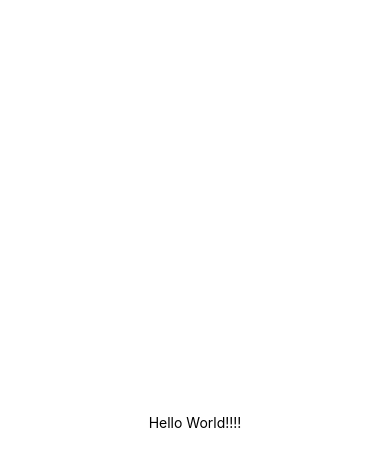
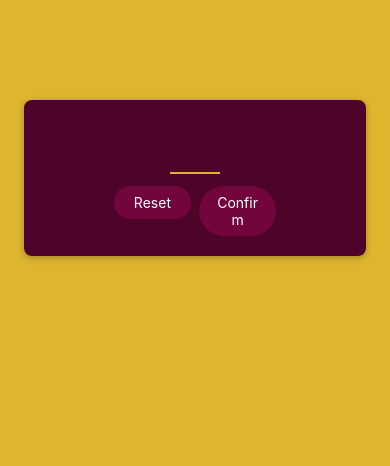
Before and after one commit to aykutyildiz26/guess-my-number-game, a React Native app: screen / in a window 390 px wide. Shown: the top 466 px of the page. Built offline with nearby package versions, Linux system fonts and the light colour scheme.

Commit message:
Text Input Container & App Background

```diff
--- a/App.js
+++ b/App.js
@@ -1,20 +1,17 @@
-import { StatusBar } from 'expo-status-bar';
-import { StyleSheet, Text, View } from 'react-native';
+import { StyleSheet, View } from "react-native";
+import StartGameScreen from "./screens/StartGameScreen";
 
 export default function App() {
   return (
-    <View style={styles.container}>
-      <Text>Hello World!!!!</Text>
-      <StatusBar style="auto" />
+    <View style={styles.rootScreen}>
+      <StartGameScreen />
     </View>
   );
 }
 
 const styles = StyleSheet.create({
-  container: {
+  rootScreen: {
     flex: 1,
-    backgroundColor: '#fff',
-    alignItems: 'center',
-    justifyContent: 'center',
+    backgroundColor: "#ddb52f",
   },
 });
--- a/app.json
+++ b/app.json
@@ -1,7 +1,7 @@
 {
   "expo": {
-    "name": "RNCourse",
-    "slug": "RNCourse",
+    "name": "Guess My Number",
+    "slug": "Guess My Number",
     "version": "1.0.0",
     "orientation": "portrait",
     "icon": "./assets/icon.png",
@@ -13,9 +13,7 @@
     "updates": {
       "fallbackToCacheTimeout": 0
     },
-    "assetBundlePatterns": [
-      "**/*"
-    ],
+    "assetBundlePatterns": ["**/*"],
     "ios": {
       "supportsTablet": true
     },
--- /dev/null
+++ b/components/PrimaryButton.js
@@ -0,0 +1,51 @@
+import { View, Text, Pressable, StyleSheet } from "react-native";
+
+const PrimaryButton = ({ children }) => {
+  const pressHandler = () => {
+    console.log("Pressed!");
+  };
+
+  return (
+    <View style={styles.buttonOuterContainer}>
+      <Pressable
+        style={({ pressed }) =>
+          pressed
+            ? [styles.buttonInnerContainer, styles.pressed]
+            : styles.buttonInnerContainer
+        }
+        onPress={pressHandler}
+        android_ripple={{ color: "#640233" }}
+      >
+        <Text style={styles.buttonText}>{children}</Text>
+      </Pressable>
+    </View>
+  );
+};
+
+export default PrimaryButton;
+
+const styles = StyleSheet.create({
+  buttonOuterContainer: {
+    borderRadius: 28,
+    margin: 4,
+    overflow: "hidden",
+  },
+
+  buttonInnerContainer: {
+    backgroundColor: "#72063c",
+    paddingVertical: 8,
+    paddingHorizontal: 16,
+
+    elevation: 2, //Android Only
+  },
+
+  buttonText: {
+    color: "white",
+    textAlign: "center",
+  },
+
+  //This is for iOS
+  pressed: {
+    opacity: 0.75,
+  },
+});
--- a/package.json
+++ b/package.json
@@ -1,5 +1,5 @@
 {
-  "name": "rncourse",
+  "name": "guess-my-number",
   "version": "1.0.0",
   "main": "node_modules/expo/AppEntry.js",
   "scripts": {
--- /dev/null
+++ b/screens/StartGameScreen.js
@@ -0,0 +1,67 @@
+import { TextInput, View, StyleSheet } from "react-native";
+import PrimaryButton from "../components/PrimaryButton";
+
+const StartGameScreen = () => {
+  return (
+    <View style={styles.inputContainer}>
+      <TextInput
+        style={styles.numberInput}
+        maxLength={2}
+        keyboardType="number-pad"
+        autoCapitalize="none"
+        autoCorrect={false}
+      />
+
+      <View style={styles.buttonsContainer}>
+        <View style={styles.buttonContainer}>
+          <PrimaryButton>Reset</PrimaryButton>
+        </View>
+
+        <View style={styles.buttonContainer}>
+          <PrimaryButton>Confirm</PrimaryButton>
+        </View>
+      </View>
+    </View>
+  );
+};
+
+export default StartGameScreen;
+
+const styles = StyleSheet.create({
+  inputContainer: {
+    justifyContent: "center",
+    alignItems: "center",
+    marginHorizontal: 24,
+    marginTop: 100,
+    padding: 16,
+    backgroundColor: "#4e0329",
+    borderRadius: 8,
+
+    elevation: 4, //Android Only
+
+    shadowColor: "black", //iOS Only
+    shadowOffset: { width: 0, height: 2 }, //iOS Only
+    shadowRadius: 6, //iOS Only
+    shadowOpacity: 0.25, //iOS Only
+  },
+
+  numberInput: {
+    height: 50,
+    width: 50,
+    fontSize: 32,
+    borderBottomColor: "#ddb52f",
+    borderBottomWidth: 2,
+    color: "#ddb52f",
+    marginVertical: 8,
+    fontWeight: "bold",
+    textAlign: "center",
+  },
+
+  buttonsContainer: {
+    flexDirection: "row",
+  },
+
+  buttonContainer: {
+    flex: 1,
+  },
+});
```
Also changed, not shown: screens/GameOverScreen.js (added, +7 -0 lines), screens/GameScreen.js (added, +7 -0 lines).
